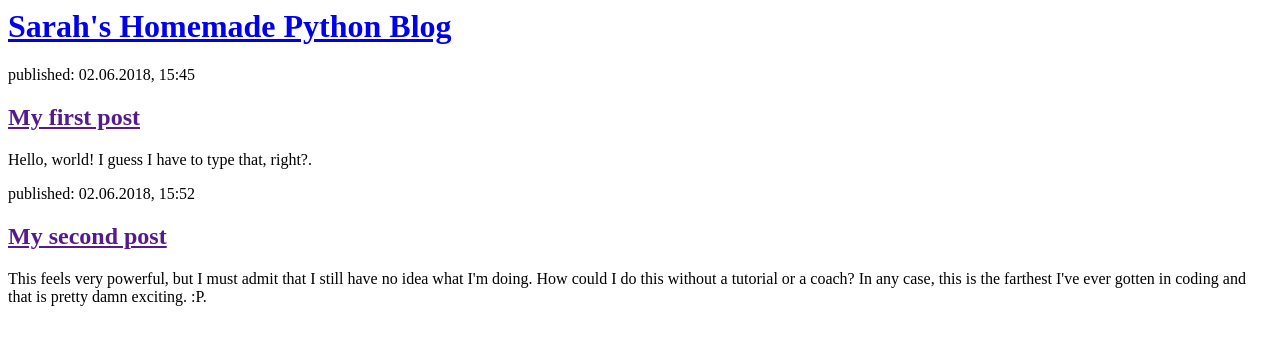
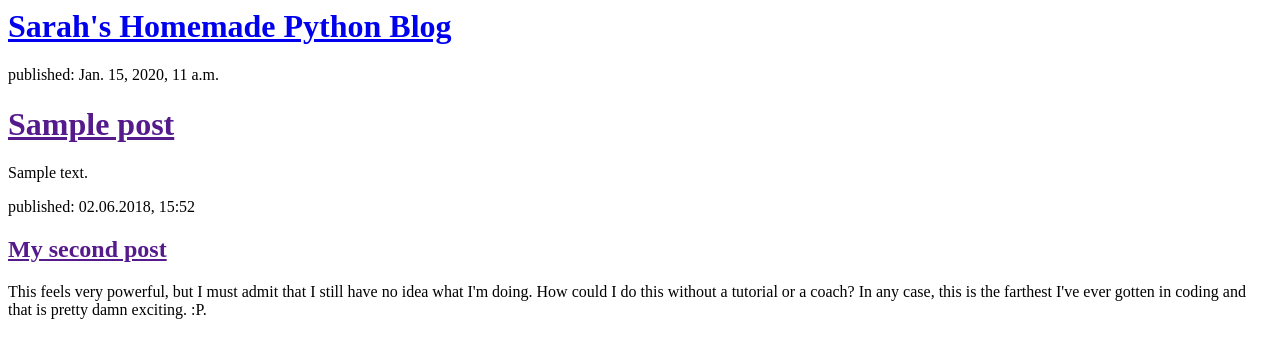
Before and after one commit to sarahwr/my-first-blog, a Django app: template blog/templates/blog/post_list.html in a window 1280 px wide. Shown: the top 358 px of the page. Run offline with Django 3.2, Linux system fonts and the light colour scheme; the template is opened without the code that fills it: values that come from a table or form of the project are taken from there, others are empty; tables that the repository leaves empty hold one stand-in row (values such as "Sample post").

Commit message:
Modified templates to display blog posts,  yo

```diff
--- a/blog/templates/blog/post_list.html
+++ b/blog/templates/blog/post_list.html
@@ -7,11 +7,15 @@
             <h1><a href="/">Sarah's Homemade Python Blog</a></h1>
         </div>
 
+      {% for post in posts %}
         <div>
-            <p>published: 02.06.2018, 15:45</p>
-            <h2><a href="">My first post</a></h2>
-            <p>Hello, world! I guess I have to type that, right?.</p>
+
+            <p>published: {{ post.published_date }}</p>
+            <h1><a href="">{{ post.title }}</a></h1>
+            <p>{{ post.text|linebreaksbr }}</p>
+
         </div>
+      {% endfor %}
 
         <div>
             <p>published: 02.06.2018, 15:52</p>
--- a/blog/views.py
+++ b/blog/views.py
@@ -1,6 +1,8 @@
 from django.shortcuts import render
+from django.utils import timezone
+from .models import Post
 
 # Create your views here.
 def post_list(request):
-    return render(request,
-'blog/post_list.html', {})
+    posts = Post.objects.filter(published_date__lte=timezone.now()).order_by('published_date')
+    return render(request, 'blog/post_list.html', {'posts' : posts})
```
